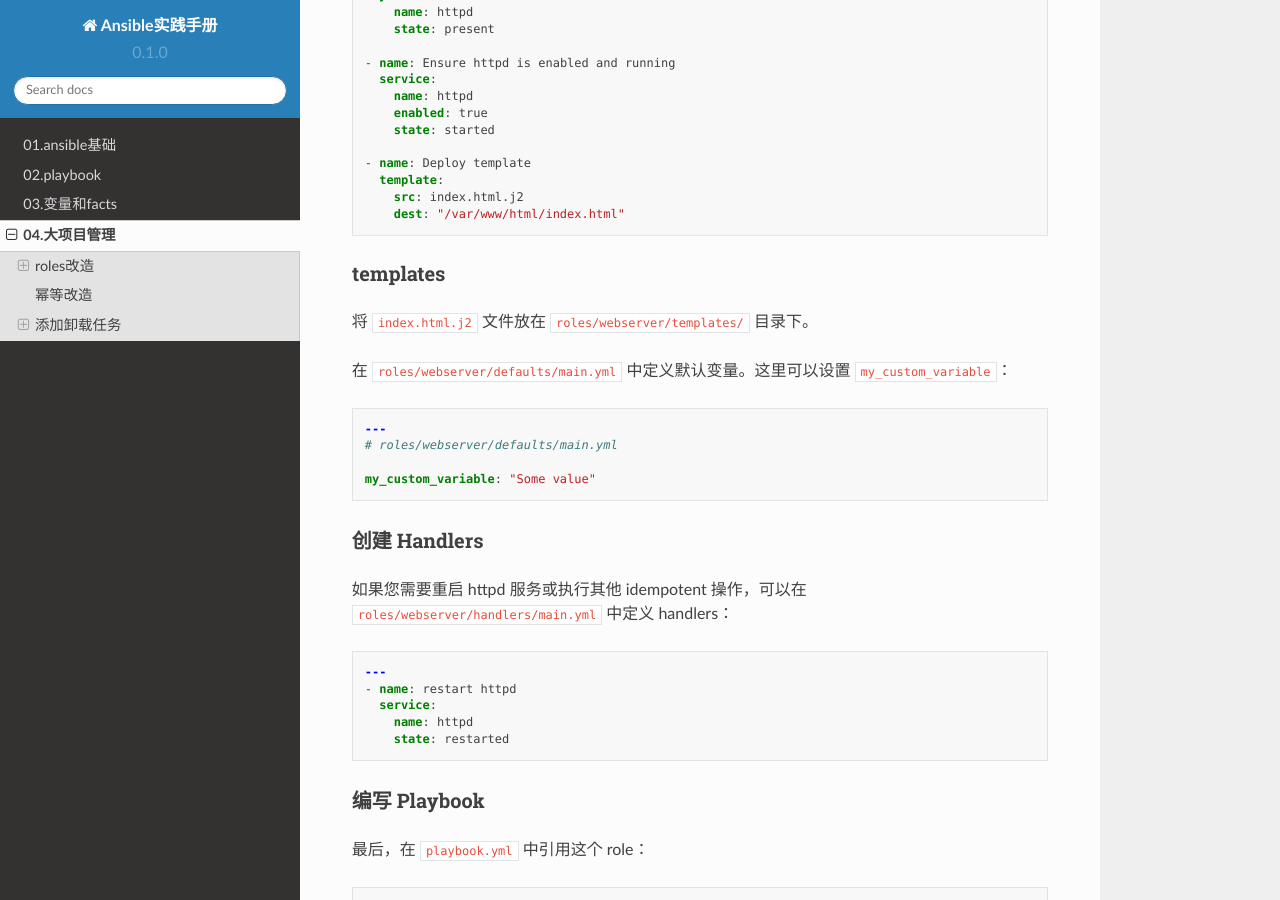
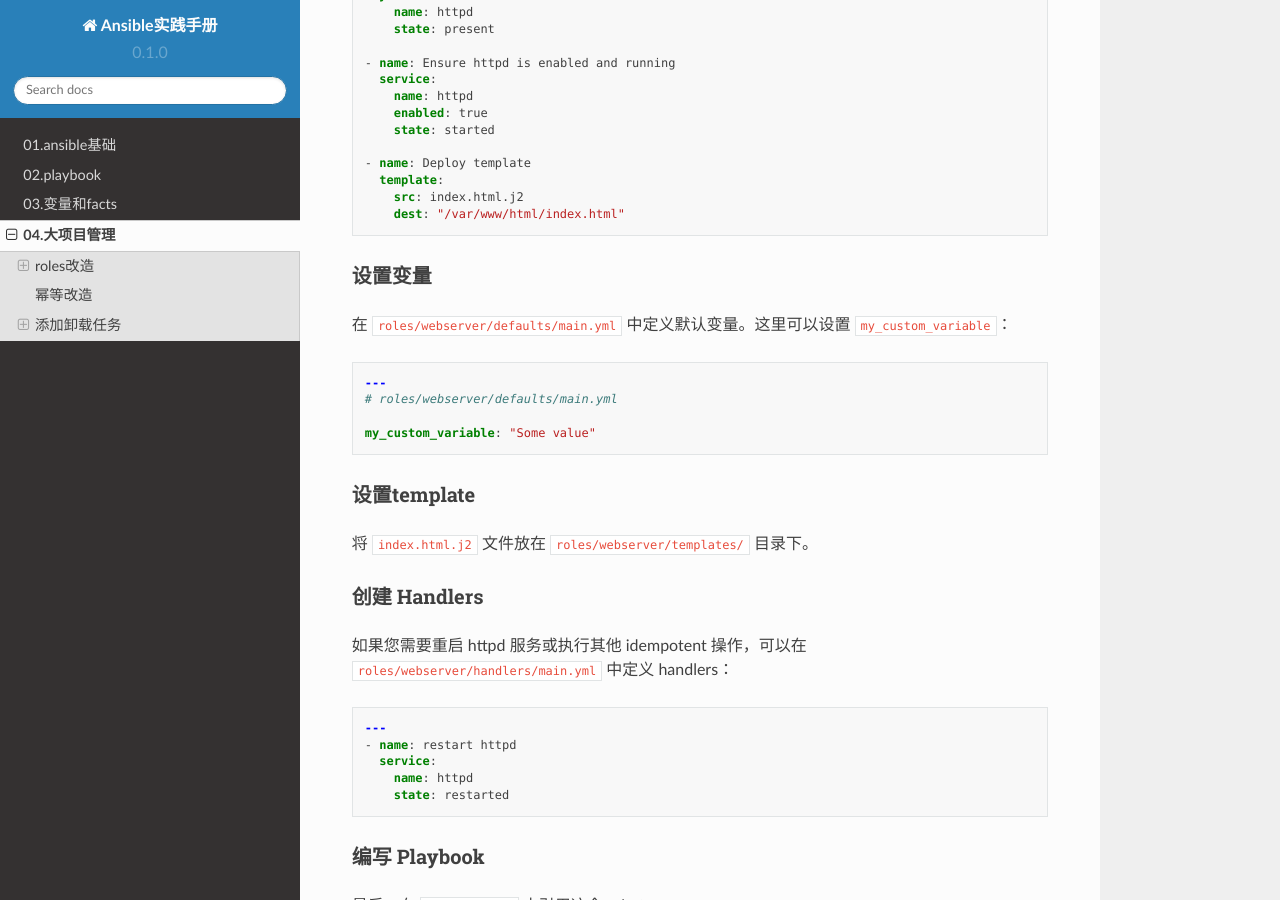
Before and after one commit to minibear2333/ansible-tutorial, a Sphinx documentation site: the page built from docs/source/04.roles.md, in a window 1280 px wide and 900 px high, scrolled down 749 px. Built offline with Sphinx 7.4.7 and the Read the Docs theme 2.0.0, drawn with Linux system fonts in a browser that asks for light colours.

Commit message:
fix default var

````diff
--- a/docs/source/04.roles.md
+++ b/docs/source/04.roles.md
@@ -44,9 +44,8 @@ mkdir -p {roles/,roles/webserver/,roles/webserver/tasks/,roles/webserver/templat
     dest: "/var/www/html/index.html"
 ```
 
-### templates
+### 设置变量
 
-将 `index.html.j2` 文件放在 `roles/webserver/templates/` 目录下。
 
 在 `roles/webserver/defaults/main.yml` 中定义默认变量。这里可以设置 `my_custom_variable`：
 
@@ -56,6 +55,10 @@ mkdir -p {roles/,roles/webserver/,roles/webserver/tasks/,roles/webserver/templat
 
 my_custom_variable: "Some value"
 ```
+
+### 设置template
+
+将 `index.html.j2` 文件放在 `roles/webserver/templates/` 目录下。
 
 ### 创建 Handlers
 
````
